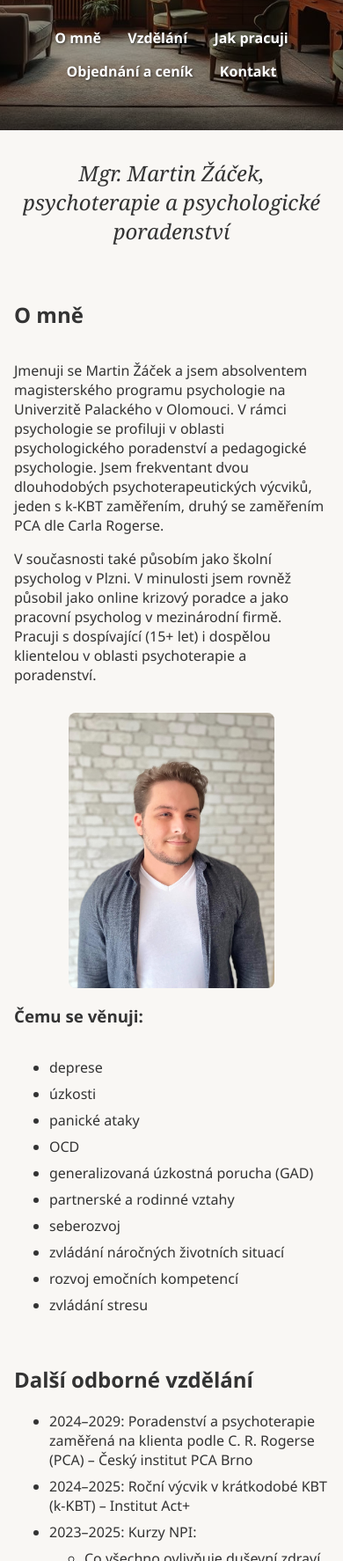
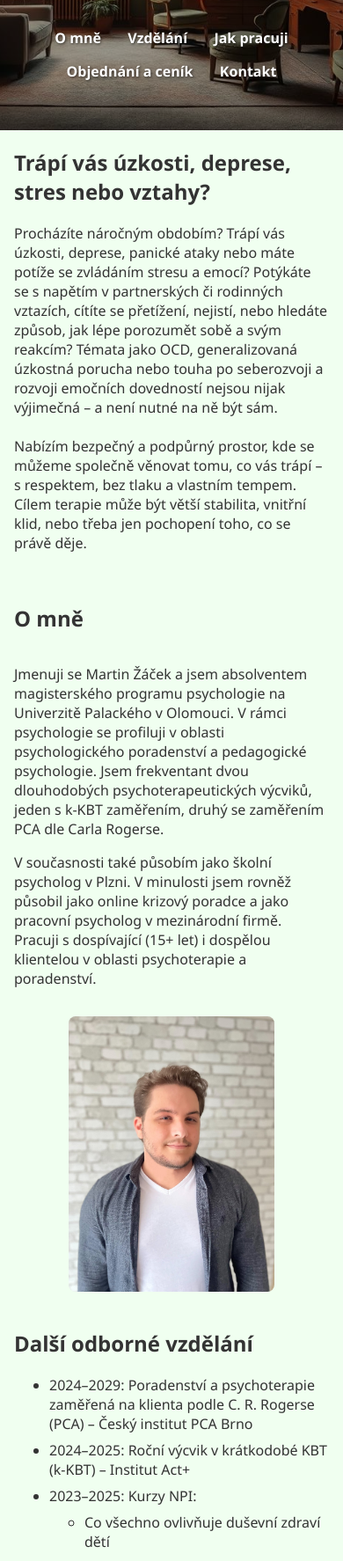
Before and after one commit to halymist/martin, a plain HTML site: page index.html in a window 390 px wide. Shown: the part 226-2000 px from the top of the page at 88% size. Drawn offline with Linux system fonts and the light colour scheme.

Commit message:
Overwrite master with gh-pages content

```diff
--- a/index.html
+++ b/index.html
@@ -2,16 +2,9 @@
 <html lang="cs">
 <head>
   <meta charset="UTF-8">
-  <meta name="viewport" content="width=device-width, initial-scale=1.0">
-  <link rel="icon" type="image/png" href="/favicon-96x96.png" sizes="96x96" />
-  <link rel="icon" type="image/svg+xml" href="/favicon.svg" />
-  <link rel="shortcut icon" href="/favicon.ico" />
-  <link rel="apple-touch-icon" sizes="180x180" href="/apple-touch-icon.png" />
-  <meta name="apple-mobile-web-app-title" content="Terapie" />
-  <link rel="manifest" href="/site.webmanifest" />
-
   <title>Psychoterapie Mgr. Žáček | Individuální psychologická pomoc v Plzni</title>
   <meta name="description" content="Psychoterapie pro děti, dospívající i dospělé v Plzni. KBT a PCA terapie na úzkosti, deprese, OCD, stres i vztahy. Objednání online u Mgr. Martina Žáčka.">
+  <meta name="viewport" content="width=device-width, initial-scale=1.0">
   <meta name="robots" content="index, follow">
   <meta name="keywords" content="Psycholog, Plzeň, Terapie, Psychoterapie, Dětský psycholog, Psycholog pro teenagery">
 
@@ -31,6 +24,7 @@
   <meta property="og:image:height" content="400" />
 
   <link rel="canonical" href="https://psychoterapie-zacek.cz/" />
+  <link rel="icon" href="/favicon.png" type="image/png">
   <link rel="stylesheet" href="style.css">
 
 
@@ -45,6 +39,7 @@
     "logo": "https://psychoterapie-zacek.cz/favicon.png",
     "address": {
       "@type": "PostalAddress",
+      "streetAddress": "U Cvičiště 59/3",
       "addressLocality": "Plzeň",
       "postalCode": "31200",
       "addressCountry": "CZ"
@@ -54,10 +49,10 @@
     "priceRange": "800-1200 CZK",
     "knowsAbout": [
       "psychoterapie dospělých",
-      "psycholog pro teenagery",
+      “psycholog pro teenagery”,
       "psychoterapie dětí",
       "psychoterapie dospívajících",
-      "dětský psycholog",
+      “dětský psycholog”,
       "KBT",
       "PCA",
       "úzkosti",
@@ -73,7 +68,7 @@
 <body>
   <header class="hero">
     <div class="overlay">
-      <h1>Psychoterapie Žáček</h1>
+      <h1>Psychoterapie Plzeň</h1>
       <nav>
         <ul>
           <li><a href="#" data-target="omne">O mně</a></li>
@@ -102,11 +97,16 @@
 
 
    <main class="container">
-    <section id="introduction" style="text-align: center; margin-top: 2rem;">
-      <h1 style="font-family: 'Georgia', serif; font-style: italic; font-weight: normal;">
-        Mgr. Martin Žáček, psychoterapie a psychologické poradenství
-      </h1>
-    </section>
+    <section id="intro-problems">
+      <h2>Trápí vás úzkosti, deprese, stres nebo vztahy?</h1>
+      <p>
+        Procházíte náročným obdobím? Trápí vás úzkosti, deprese, panické ataky nebo máte potíže se zvládáním stresu a emocí? Potýkáte se s napětím v partnerských či rodinných vztazích, cítíte se přetížení, nejistí, nebo hledáte způsob, jak lépe porozumět sobě a svým reakcím? Témata jako OCD, generalizovaná úzkostná porucha nebo touha po seberozvoji a rozvoji emočních dovedností nejsou nijak výjimečná – a není nutné na ně být sám.
+        <br><br>
+        Nabízím bezpečný a podpůrný prostor, kde se můžeme společně věnovat tomu, co vás trápí – s respektem, bez tlaku a vlastním tempem. Cílem terapie může být větší stabilita, vnitřní klid, nebo třeba jen pochopení toho, co se právě děje.
+      </p>
+
+
+  </section>
 
     <br>
   <section id="omne">
@@ -124,24 +124,6 @@
 
     <div class="omne-image">
       <img src="assets/martin.jpg" alt="Mgr. Martin Žáček, psychoterapie v Plzni" class="therapy-image">
-    </div>
-  </div>
-
-  <h3>Čemu se věnuji:</h3>
-  <div class="list-with-image">
-    <div class="list-content">
-      <ul>
-        <li>deprese</li>
-        <li>úzkosti</li>
-        <li>panické ataky</li>
-        <li>OCD</li>
-        <li>generalizovaná úzkostná porucha (GAD)</li>
-        <li>partnerské a rodinné vztahy</li>
-        <li>seberozvoj</li>
-        <li>zvládání náročných životních situací</li>
-        <li>rozvoj emočních kompetencí</li>
-        <li>zvládání stresu</li>
-      </ul>
     </div>
   </div>
 </section>
@@ -230,7 +212,7 @@
                 <strong>Mgr. Martin Žáček</strong>
             </p>
             <p><span class="icon-emoji">✉️</span> <a href="mailto:PsychoterapieZacek@gmail.com">PsychoterapieZacek@gmail.com</a></p>
-            <!-- <p><span class="icon-emoji">📍</span> U Cvičiště 59/3, 312 00 Plzeň, Doubravka</p>-->
+            <p><span class="icon-emoji">📍</span> U Cvičiště 59/3, 312 00 Plzeň, Doubravka</p>
             <p><span class="icon-emoji">🕒</span> <strong class="hours-label">Provozní doba:</strong>
                 dle kalendáře
             </p>
@@ -238,7 +220,7 @@
 
 
         <div class="map-container">
-            <iframe src="https://www.google.com/maps/embed?pb=!1m18!1m12!1m3!1d33708.86056764531!2d13.387268698453038!3d49.73262498285964!2m3!1f0!2f0!3f0!3m2!1i1024!2i768!4f13.1!3m3!1m2!1s0x470aefea8ff27085%3A0x1c00af12986342d0!2s326%2000%20Plze%C5%88%2026!5e0!3m2!1sen!2scz!4v1749639781345!5m2!1sen!2scz"
+            <iframe src="https://www.google.com/maps/embed?pb=!1m18!1m12!1m3!1d938.0206245844408!2d13.423629850806314!3d49.75608956125949!2m3!1f0!2f0!3f0!3m2!1i1024!2i768!4f13.1!3m3!1m2!1s0x470af04b29fd56f3%3A0x3307a68cb8b24!2zVSBDdmnEjWnFoXTEmyA1OS8zLCAzMTIgMDAgUGx6ZcWIIDQtRG91YnJhdmth!5e0!3m2!1scs!2scz!4v1748973026502!5m2!1scs!2scz"
             width="100%" height="100%" style="border:0;" allowfullscreen="" loading="lazy" referrerpolicy="no-referrer-when-downgrade"></iframe>
         </div>
       </div>
--- a/style.css
+++ b/style.css
@@ -7,7 +7,8 @@ html, body {
   display: flex;
   flex-direction: column;
   scroll-behavior: smooth;
-  background-color: #f9f7f4;
+  background-color: #f0fff0;
+
 }
 
 :root {
```
